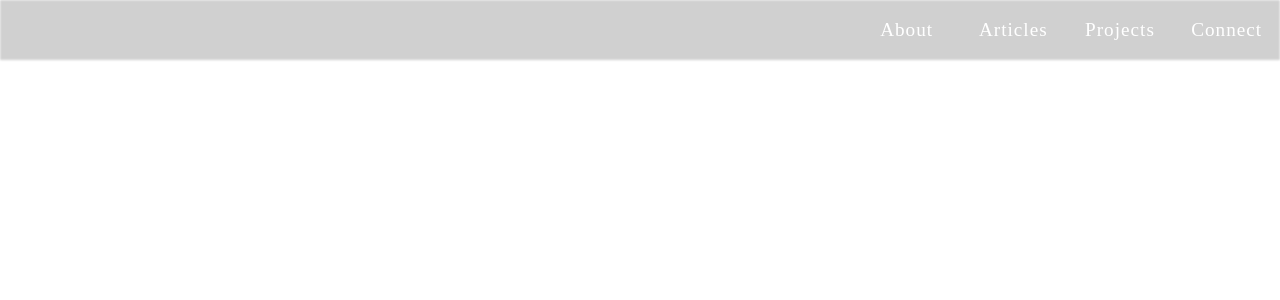
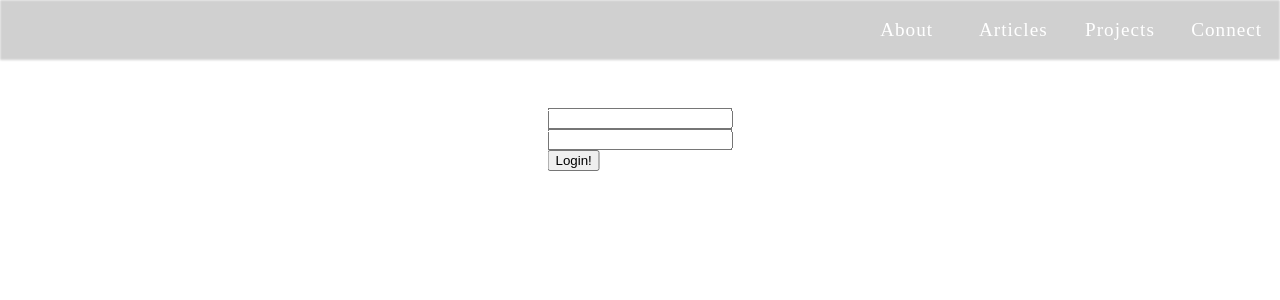
Before and after one commit to Coober1211/Blog, a Vue app in the folder client/: page /admin in a window 1280 px wide. Shown: the top 300 px of the page. Built offline with nearby package versions, Linux system fonts and the light colour scheme.

Commit message:
add login form

```diff
--- /dev/null
+++ b/client/src/components/LoginForm.vue
@@ -0,0 +1,39 @@
+<template>
+  <div class="login-form">
+    <form action="POST">
+      <input type="email" name="email" id="email">
+      <br>
+      <input type="password" name="password" id="password">
+      <br>
+      <button @click="login">Login!</button>
+    </form>
+  </div>
+</template>
+
+<script>
+export default {
+  name: 'LoginForm',
+  data() {
+    return {
+      email: '',
+      password: '',
+    };
+  },
+  methods: {
+    login() {
+      // eslint-disable-next-line
+      console.log('Hello');
+    },
+  },
+};
+</script>
+
+<style lang="scss" scoped>
+.login-form {
+  display: inline-block;
+  margin-top: 100px;
+  margin-left: 50%;
+  transform: translateX(-50%);
+
+}
+</style>
--- a/client/src/router/index.js
+++ b/client/src/router/index.js
@@ -1,6 +1,7 @@
 import Vue from 'vue';
 import Router from 'vue-router';
 import Articles from '@/components/Articles';
+import LoginForm from '@/components/LoginForm';
 
 Vue.use(Router);
 
@@ -11,6 +12,11 @@ export default new Router({
       name: 'Articles',
       component: Articles,
     },
+    {
+      path: '/admin',
+      name: 'LoginForm',
+      component: LoginForm,
+    },
   ],
   mode: 'history',
 });
```
